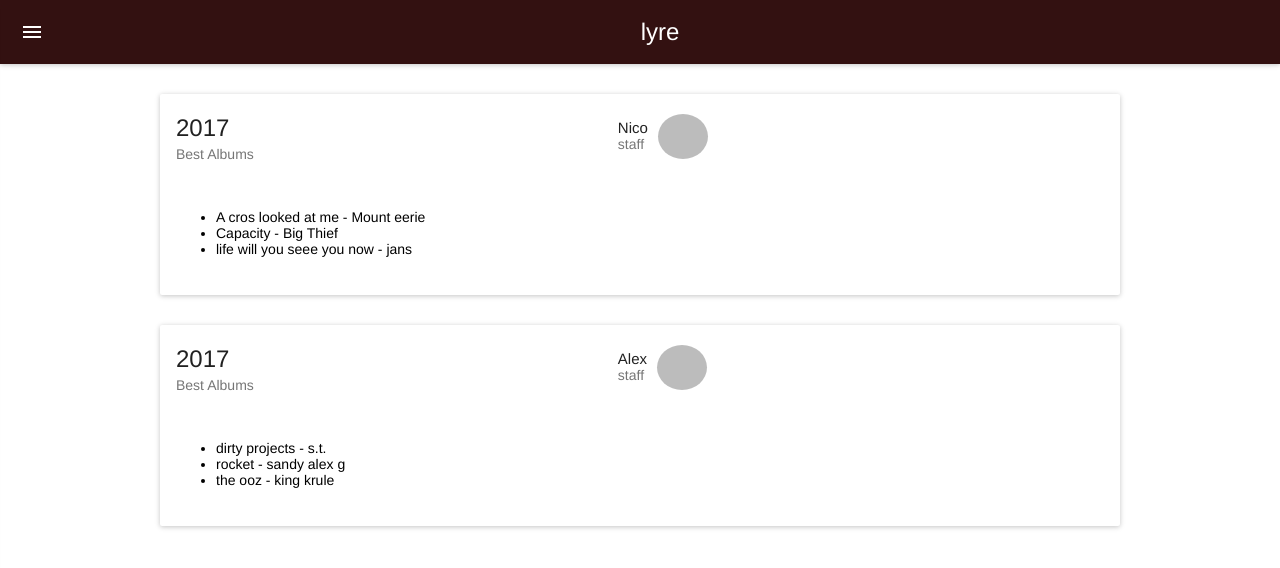
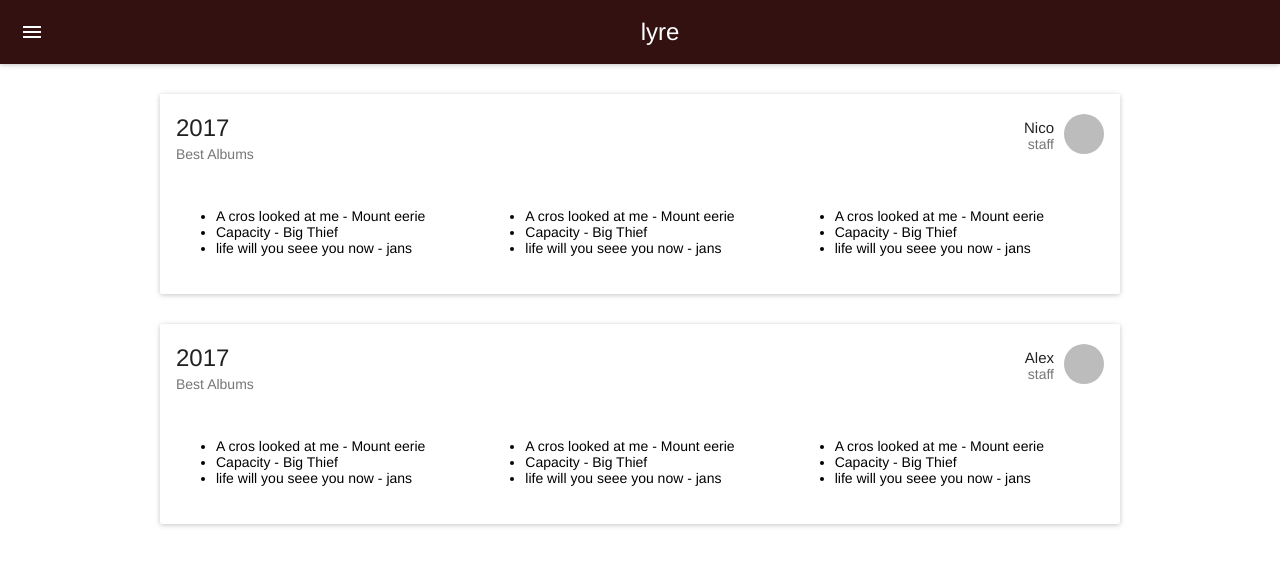
Before and after one commit to awilliams27/old-lyre, a React (Create React App) app: page /albumList in a window 1280 px wide. Shown: the top 568 px of the page. Built offline with nearby package versions, Linux system fonts and the light colour scheme.

Commit message:
reorganizing and linting

```diff
--- a/src/App.css
+++ b/src/App.css
@@ -60,31 +60,14 @@ a:visited {
   padding-top: 20px !important;
 }
 
-.review-card__header > div {
+.review-card__header > div:first-of-type {
   padding-right: 10px !important;
   padding-top: 5px !important;
 }
 
 @media only screen and (min-width: 800px) {
-  /* tablet and desktop style for sentence fade on review: use this example https://codepen.io/alexwilliams567/pen/Rxzmrp */
   .reviews-list {
     width: 75%;
-  }
-
-  .review-card > div {
-    display: grid;
-    grid-template-columns: 1fr 1.2fr;
-    grid-column-gap: 10px;
-  }
-
-  .review-card-img {
-    grid-column-start: 1;
-    grid-column-end: 2;
-  }
-
-  .review-card-details {
-    grid-column-start: 2;
-    grid-column-end: 3;
   }
 
   .review-card-details__content {
--- a/src/App.js
+++ b/src/App.js
@@ -58,15 +58,17 @@ class App extends Component {
       display: "block",
       padding: "0px 16px"
     };
-    let menuItemStyle = {
-      padding: "0"
-    };
     return (
       <Router>
         <MuiThemeProvider muiTheme={muiTheme}>
+          <React.Fragment>
             <AppBar
               className="App-header"
-            title={<Link to="/" style={{color:'white'}}>lyre</Link>}
+              title={
+                <Link to="/" style={{ color: "white" }}>
+                  lyre
+                </Link>
+              }
               style={{ position: "fixed" }}
               onLeftIconButtonClick={this.handleToggle}
               onKeyPress={this.handleKeyPress}
@@ -78,16 +80,12 @@ class App extends Component {
               onRequestChange={this.handleToggle}
               className="drawer"
             >
-            <MenuItem menuItemStyle={menuItemStyle}>
-              <Link
-                style={linkStyle}
-                to="/"
-                onClick={this.handleToggle}
-              >
+              <MenuItem>
+                <Link style={linkStyle} to="/" onClick={this.handleToggle}>
                   home
                 </Link>
               </MenuItem>
-            <MenuItem menuItemStyle={menuItemStyle}>
+              <MenuItem>
                 <Link
                   style={linkStyle}
                   to="/reviews"
@@ -96,7 +94,7 @@ class App extends Component {
                   reviews
                 </Link>
               </MenuItem>
-            <MenuItem menuItemStyle={menuItemStyle}>
+              <MenuItem>
                 <Link
                   style={linkStyle}
                   to="/albumList"
@@ -131,6 +129,7 @@ class App extends Component {
                 </div>
               )}
             />
+          </React.Fragment>
         </MuiThemeProvider>
       </Router>
     );
--- a/src/components/AlbumList.js
+++ b/src/components/AlbumList.js
@@ -9,6 +9,7 @@ import {
 } from "material-ui/Card";
 
 import Avatar from "material-ui/Avatar";
+import "../css/album-list.css";
 
 class AlbumList extends Component {
   constructor(props) {
@@ -29,11 +30,10 @@ class AlbumList extends Component {
   render() {
     let mockDataLists = [
       {
-        user: {
         name: "Nico",
-          status: "staff"
-        },
-        albumList: {
+        status: "staff",
+        listsBuilt: [
+          {
             name: "2017",
             subName: "Best Albums",
             albums: [
@@ -42,46 +42,55 @@ class AlbumList extends Component {
               "life will you seee you now - jans"
             ]
           }
+        ]
       },
       {
-        user: {
         name: "Alex",
-          status: "staff"
-        },
-        albumList: {
+        status: "staff",
+        listsBuilt: [
+          {
             name: "2017",
             subName: "Best Albums",
             albums: [
-            "dirty projects - s.t.",
-            "rocket - sandy alex g",
-            "the ooz - king krule"
+              "A cros looked at me - Mount eerie",
+              "Capacity - Big Thief",
+              "life will you seee you now - jans"
             ]
           }
+        ]
       }
     ];
-    let albumCards = mockDataLists.map(list => {
-      console.log(list);
-      console.log(list.user.name);
-      let albumList = list.albumList.albums.map(album => {
-        return <li>{album}</li>;
+    let listByUsers = mockDataLists.map(user => {
+      let cardsByUser = user.listsBuilt.map((userList, i) => {
+        let albumList = userList.albums.map((album, i) => {
+          return <li key={i}>{album}</li>;
         });
         return (
-        <Card className="review-card">
-          <CardTitle title={list.albumList.name} subtitle={list.albumList.subName} />
+          <Card key={i} className="album-cards review-card">
+            <CardTitle
+              title={userList.name}
+              subtitle={userList.subName}
+              style={{ display: "inline-block" }}
+            />
             <CardHeader
               className="review-card__header"
-            title={list.user.name}
-            subtitle={list.user.status}
+              title={user.name}
+              subtitle={user.status}
+              style={{ textAlign: "right" }}
             >
               <Avatar src={""} />
             </CardHeader>
-          <CardText>
+            <CardText className="album-list">
+              <ul>{albumList}</ul>
+              <ul>{albumList}</ul>
               <ul>{albumList}</ul>
             </CardText>
           </Card>
         );
       });
-    return <React.Fragment>{albumCards}</React.Fragment>;
+      return cardsByUser;
+    });
+    return <React.Fragment>{listByUsers}</React.Fragment>;
   }
 }
 
--- a/src/components/ReviewCard.js
+++ b/src/components/ReviewCard.js
@@ -9,6 +9,7 @@ import {
 } from "material-ui/Card";
 
 import Avatar from "material-ui/Avatar";
+import "../css/review-card.css";
 
 // import images
 import jens from "../images/jens.jpg";
@@ -33,17 +34,25 @@ class ReviewCard extends Component {
       maxHeight: "40vh",
       overflow: "hidden",
       background: "linear-gradient(black, white)",
-      webkitBackgroundClip: "text",
-      webkitTextFillColor: "transparent"
+      WebkitBackgroundClip: "text",
+      WebkitTextFillColor: "transparent"
     };
     let expandedDetailContentStyle = {
       maxHeight: "100%"
     };
     return (
-      <Card className="review-card">
+      <Card className="review-cards review-card">
         <div className="review-card-img">
           <CardMedia>
-            <img src={lifewillseeyounow} style={{minWidth: "500px", maxWidth: "500px", minHeight:"500px", maxHeight: "500px" }} />
+            <img
+              src={lifewillseeyounow}
+              style={{
+                minWidth: "500px",
+                maxWidth: "500px",
+                minHeight: "500px",
+                maxHeight: "500px"
+              }}
+            />
           </CardMedia>
         </div>
         <div className="review-card-details">
@@ -51,6 +60,7 @@ class ReviewCard extends Component {
             className="review-card__header"
             title="fens lake-man"
             subtitle="staff"
+            style={{ paddingRight: "10px", paddingTop: "10px" }}
           >
             <Avatar src={jens} />
           </CardHeader>
--- /dev/null
+++ b/src/css/album-list.css
@@ -0,0 +1,15 @@
+/* album-cards */
+
+@media only screen and (min-width: 800px) {
+  .album-cards.review-card > div {
+    display: grid;
+    grid-template-columns: 1fr 1fr;
+    grid-column-gap: 10px;
+  }
+
+  .album-list {
+    grid-column: 1/3;
+    display: grid;
+    grid-template-columns: 1fr 1fr 1fr;
+  }
+}
--- /dev/null
+++ b/src/css/review-card.css
@@ -0,0 +1,19 @@
+/*  review-cards */
+
+@media only screen and (min-width: 800px) {
+  .review-cards.review-card > div {
+    display: grid;
+    grid-template-columns: 1fr 1fr;
+    grid-column-gap: 10px;
+  }
+
+  .review-cards .review-card-img {
+    grid-column-start: 1;
+    grid-column-end: 2;
+  }
+
+  .review-cards .review-card-details {
+    grid-column-start: 2;
+    grid-column-end: 3;
+  }
+}
```
Lines whose indentation alone changed are shown as unchanged.
